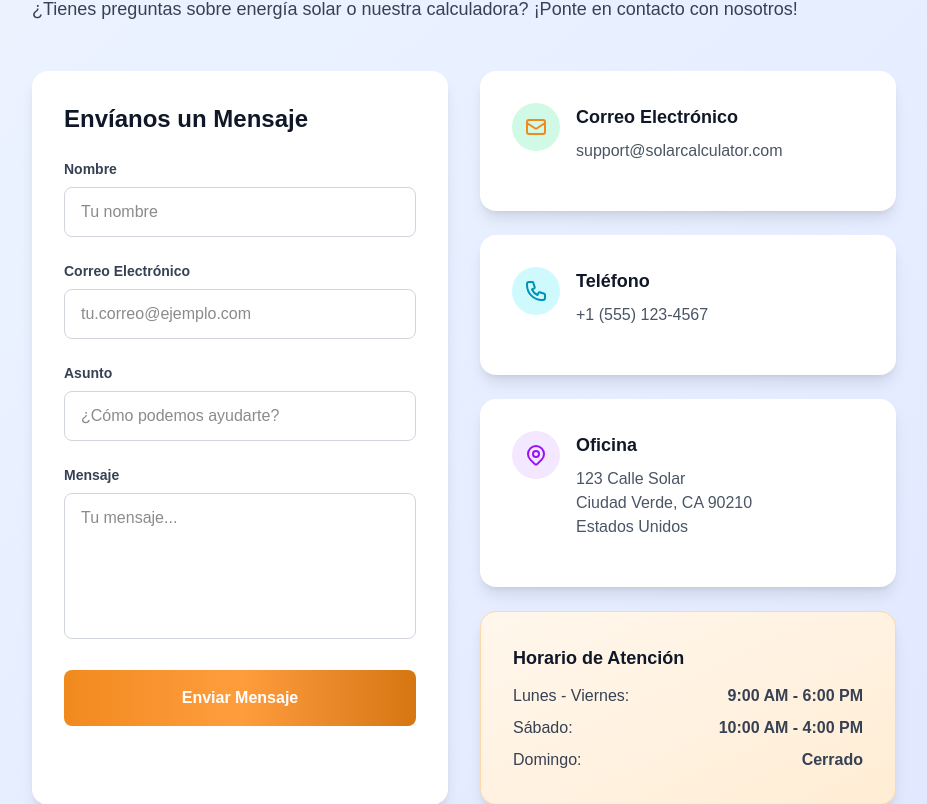
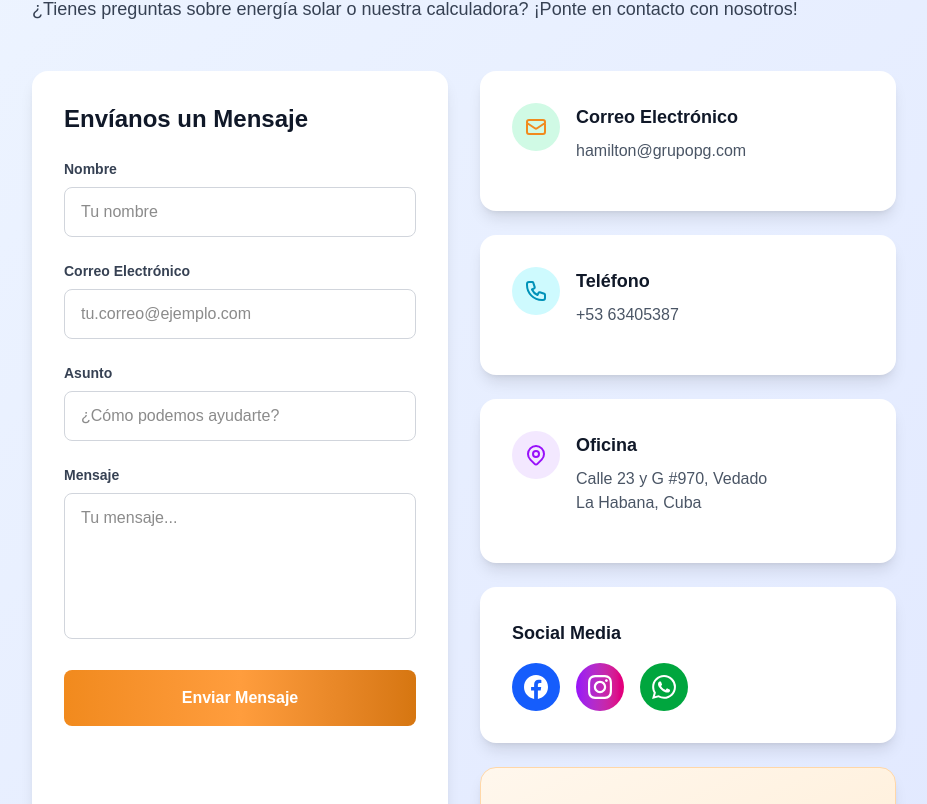
Before and after one commit to dannygodev/solar-calculator, a Next.js app: page /contact in a window 1280 px wide. Shown: the part 256-1060 px from the top of the page, without its empty margins (176-1103 px from the left). Built offline with nearby package versions, Linux system fonts and the light colour scheme.

Commit message:
Add P&G icon to home page, fix admin button layout, update contact info with social media links

```diff
--- a/app/admin/page.tsx
+++ b/app/admin/page.tsx
@@ -313,16 +313,16 @@
                       </span>
                     </div>
                   </div>
-                  <div className="flex gap-2">
+                  <div className="flex flex-col sm:flex-row gap-2 ml-4">
                     <button
                       onClick={() => handleEdit(product)}
-                      className="bg-blue-500 text-white px-4 py-2 rounded-lg font-semibold hover:bg-blue-600 transition-colors"
+                      className="bg-blue-500 text-white px-4 py-2 rounded-lg font-semibold hover:bg-blue-600 transition-colors whitespace-nowrap"
                     >
                       {t.admin.editProduct}
                     </button>
                     <button
                       onClick={() => handleDelete(product.id)}
-                      className="bg-red-500 text-white px-4 py-2 rounded-lg font-semibold hover:bg-red-600 transition-colors"
+                      className="bg-red-500 text-white px-4 py-2 rounded-lg font-semibold hover:bg-red-600 transition-colors whitespace-nowrap"
                     >
                       {t.admin.deleteProduct}
                     </button>
--- a/app/contact/page.tsx
+++ b/app/contact/page.tsx
@@ -194,7 +194,7 @@
                     {t.contact.info.email}
                   </h3>
                   <p className="text-gray-600 dark:text-gray-400">
-                    support@solarcalculator.com
+                    hamilton@grupopg.com
                   </p>
                 </div>
               </div>
@@ -222,7 +222,7 @@
                     {t.contact.info.phone}
                   </h3>
                   <p className="text-gray-600 dark:text-gray-400">
-                    +1 (555) 123-4567
+                    +53 63405387
                   </p>
                 </div>
               </div>
@@ -256,17 +256,56 @@
                     {t.contact.info.office}
                   </h3>
                   <p className="text-gray-600 dark:text-gray-400">
-                    {t.contact.info.officeAddress.street}
+                    Calle 23 y G #970, Vedado
                     <br />
-                    {t.contact.info.officeAddress.city}
-                    <br />
-                    {t.contact.info.officeAddress.country}
+                    La Habana, Cuba
                   </p>
                 </div>
               </div>
             </div>
 
-            <div className="bg-gradient-to-br from-orange-50 to-orange-100 dark:from-emerald-900/20 dark:to-teal-900/20 rounded-2xl shadow-lg p-8 border border-orange-200 dark:border-png-orange-dark">
+            <div className="bg-white dark:bg-gray-800 rounded-2xl shadow-lg p-8">
+              <h3 className="text-lg font-semibold text-gray-900 dark:text-white mb-4">
+                {t.contact.info.socialMedia || "Social Media"}
+              </h3>
+              <div className="flex gap-4">
+                <a
+                  href="https://facebook.com/grupopg"
+                  target="_blank"
+                  rel="noopener noreferrer"
+                  className="bg-blue-600 hover:bg-blue-700 text-white p-3 rounded-full transition-colors"
+                  aria-label="Facebook"
+                >
+                  <svg className="w-6 h-6" fill="currentColor" viewBox="0 0 24 24">
+                    <path d="M24 12.073c0-6.627-5.373-12-12-12s-12 5.373-12 12c0 5.99 4.388 10.954 10.125 11.854v-8.385H7.078v-3.47h3.047V9.43c0-3.007 1.792-4.669 4.533-4.669 1.312 0 2.686.235 2.686.235v2.953H15.83c-1.491 0-1.956.925-1.956 1.874v2.25h3.328l-.532 3.47h-2.796v8.385C19.612 23.027 24 18.062 24 12.073z"/>
+                  </svg>
+                </a>
+                <a
+                  href="https://instagram.com/grupopg"
+                  target="_blank"
+                  rel="noopener noreferrer"
+                  className="bg-gradient-to-r from-purple-600 to-pink-600 hover:from-purple-700 hover:to-pink-700 text-white p-3 rounded-full transition-colors"
+                  aria-label="Instagram"
+                >
+                  <svg className="w-6 h-6" fill="currentColor" viewBox="0 0 24 24">
+                    <path d="M12 2.163c3.204 0 3.584.012 4.85.07 3.252.148 4.771 1.691 4.919 4.919.058 1.265.069 1.645.069 4.849 0 3.205-.012 3.584-.069 4.849-.149 3.225-1.664 4.771-4.919 4.919-1.266.058-1.644.07-4.85.07-3.204 0-3.584-.012-4.849-.07-3.26-.149-4.771-1.699-4.919-4.92-.058-1.265-.07-1.644-.07-4.849 0-3.204.013-3.583.07-4.849.149-3.227 1.664-4.771 4.919-4.919 1.266-.057 1.645-.069 4.849-.069zm0-2.163c-3.259 0-3.667.014-4.947.072-4.358.2-6.78 2.618-6.98 6.98-.059 1.281-.073 1.689-.073 4.948 0 3.259.014 3.668.072 4.948.2 4.358 2.618 6.78 6.98 6.98 1.281.058 1.689.072 4.948.072 3.259 0 3.668-.014 4.948-.072 4.354-.2 6.782-2.618 6.979-6.98.059-1.28.073-1.689.073-4.948 0-3.259-.014-3.667-.072-4.947-.196-4.354-2.617-6.78-6.979-6.98-1.281-.059-1.69-.073-4.949-.073zm0 5.838c-3.403 0-6.162 2.759-6.162 6.162s2.759 6.163 6.162 6.163 6.162-2.759 6.162-6.163c0-3.403-2.759-6.162-6.162-6.162zm0 10.162c-2.209 0-4-1.79-4-4 0-2.209 1.791-4 4-4s4 1.791 4 4c0 2.21-1.791 4-4 4zm6.406-11.845c-.796 0-1.441.645-1.441 1.44s.645 1.44 1.441 1.44c.795 0 1.439-.645 1.439-1.44s-.644-1.44-1.439-1.44z"/>
+                  </svg>
+                </a>
+                <a
+                  href="https://wa.me/5363405387"
+                  target="_blank"
+                  rel="noopener noreferrer"
+                  className="bg-green-600 hover:bg-green-700 text-white p-3 rounded-full transition-colors"
+                  aria-label="WhatsApp"
+                >
+                  <svg className="w-6 h-6" fill="currentColor" viewBox="0 0 24 24">
+                    <path d="M17.472 14.382c-.297-.149-1.758-.867-2.03-.967-.273-.099-.471-.148-.67.15-.197.297-.767.966-.94 1.164-.173.199-.347.223-.644.075-.297-.15-1.255-.463-2.39-1.475-.883-.788-1.48-1.761-1.653-2.059-.173-.297-.018-.458.13-.606.134-.133.298-.347.446-.52.149-.174.198-.298.298-.497.099-.198.05-.371-.025-.52-.075-.149-.669-1.612-.916-2.207-.242-.579-.487-.5-.669-.51-.173-.008-.371-.01-.57-.01-.198 0-.52.074-.792.372-.272.297-1.04 1.016-1.04 2.479 0 1.462 1.065 2.875 1.213 3.074.149.198 2.096 3.2 5.077 4.487.709.306 1.262.489 1.694.625.712.227 1.36.195 1.871.118.571-.085 1.758-.719 2.006-1.413.248-.694.248-1.289.173-1.413-.074-.124-.272-.198-.57-.347m-5.421 7.403h-.004a9.87 9.87 0 01-5.031-1.378l-.361-.214-3.741.982.998-3.648-.235-.374a9.86 9.86 0 01-1.51-5.26c.001-5.45 4.436-9.884 9.888-9.884 2.64 0 5.122 1.03 6.988 2.898a9.825 9.825 0 012.893 6.994c-.003 5.45-4.437 9.884-9.885 9.884m8.413-18.297A11.815 11.815 0 0012.05 0C5.495 0 .16 5.335.157 11.892c0 2.096.547 4.142 1.588 5.945L.057 24l6.305-1.654a11.882 11.882 0 005.683 1.448h.005c6.554 0 11.89-5.335 11.893-11.893a11.821 11.821 0 00-3.48-8.413Z"/>
+                  </svg>
+                </a>
+              </div>
+            </div>
+
+            <div className="bg-gradient-to-br from-orange-50 to-orange-100 dark:from-png-blue-dark/20 dark:to-png-blue/20 rounded-2xl shadow-lg p-8 border border-orange-200 dark:border-png-orange-dark">
               <h3 className="text-lg font-semibold text-gray-900 dark:text-white mb-3">
                 {t.contact.info.businessHours}
               </h3>
--- a/app/page.tsx
+++ b/app/page.tsx
@@ -23,6 +23,16 @@
       <main className="relative z-10 container mx-auto px-4 py-16">
         <div className="flex flex-col items-center justify-center min-h-[calc(100vh-12rem)]">
           <div className="text-center max-w-4xl">
+            <div className="mb-8 flex justify-center">
+              <Image
+                src="/icon.jpg"
+                alt="P&G Group Logo"
+                width={200}
+                height={200}
+                className="drop-shadow-2xl rounded-2xl"
+                priority
+              />
+            </div>
             <h1 className="text-6xl md:text-8xl font-bold text-white mb-8 drop-shadow-2xl">
               {t.home.companyName}
             </h1>
```
